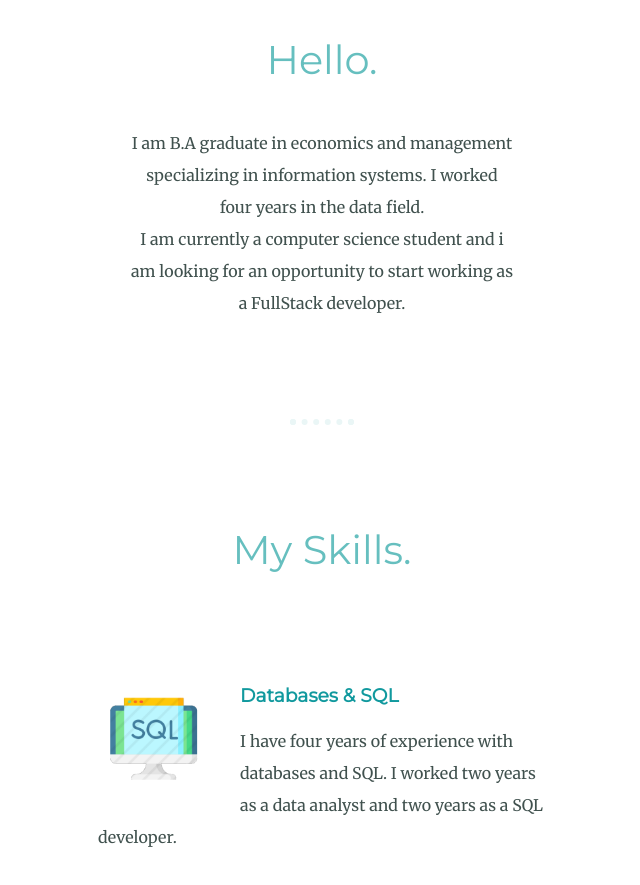
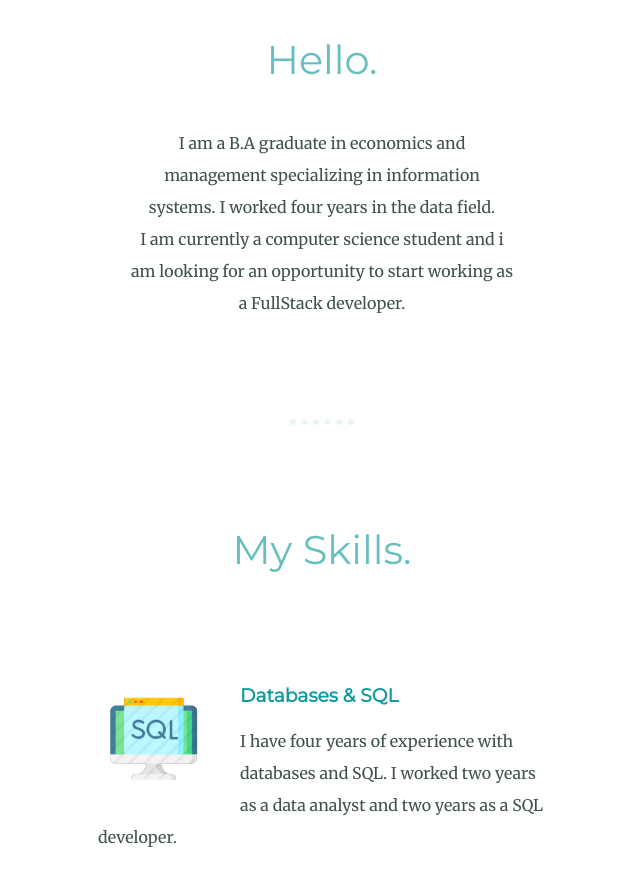
Before and after one commit to Orpol/OrPoliti-Personal-WebSite, a plain HTML site: page index.html in a window 1280 px wide. Shown: the part 1123-2008 px from the top of the page, without its empty margins (318-958 px from the left). Drawn offline with Linux system fonts and the light colour scheme.

Commit message:
Update index.html

```diff
--- a/index.html
+++ b/index.html
@@ -26,7 +26,7 @@
     <div class="profile">
       <img class ="Or-square"src="images/Or-Square.png" alt="Or-img">
       <h2>Hello.</h2>
-      <p class= "intro">I am B.A graduate in economics and management specializing in information systems. I worked four years in the data field.</p>
+      <p class= "intro">I am a B.A graduate in economics and management specializing in information systems. I worked four years in the data field.</p>
       <p class= "intro">I am currently a computer science student and i am looking for an opportunity to start working as a FullStack developer.</p>
     </div>
     <hr>
```
